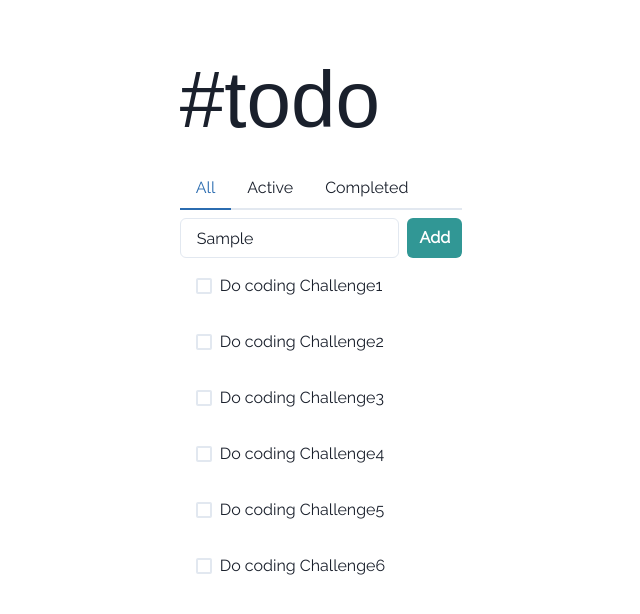
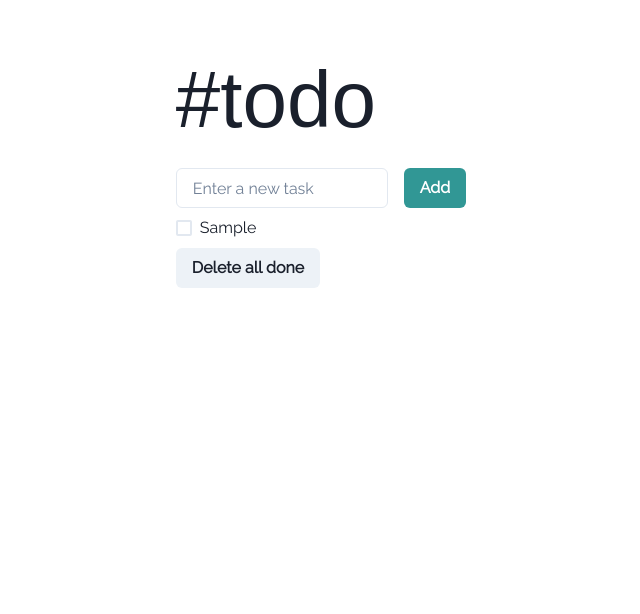
Before and after one commit to Calderdavid/TodoChallenge, a React (Vite) app: page / in a window 1280 px wide. Both pictures are taken after typing "Sample" into the empty fields and a click on the button "Add". Shown: the top 614 px of the page, without its empty margins (319-959 px from the left). Built offline with nearby package versions, Linux system fonts and the light colour scheme.

Commit message:
modified:   src/todo/TodoPage.jsx 	new file:   src/todo/components/CheckBox.jsx 	new file:   src/todo/components/FormTodo.jsx 	deleted:    src/todo/components/ShowAll.jsx 	new file:   src/todo/components/TaskList.jsx

```diff
--- a/src/todo/TodoPage.jsx
+++ b/src/todo/TodoPage.jsx
@@ -8,46 +8,19 @@ import { Grid,
 import '@fontsource/raleway/400.css'
 import '@fontsource/open-sans/700.css'
 import { useState } from 'react'
+import { FormTodo } from './components/FormTodo'
+import { TaskList } from './components/TaskList'
 
 
-const tasks = [
-    {
-        desc: 'Do coding Challenge1',
-        isActive: false
-    },
-    {
-        desc: 'Do coding Challenge2',
-        isActive: false
-    },
-    {
-        desc: 'Do coding Challenge3',
-        isActive: false
-    },
-    {
-        desc: 'Do coding Challenge4',
-        isActive: false
-    },
-    {
-        desc: 'Do coding Challenge5',
-        isActive: false
-    },
-    {
-        desc: 'Do coding Challenge6',
-        isActive: false
-    },
-]
+
 
 export const TodoPage = () => {
 
-    // const { state } = useCheckbox();
-    const [isChecked, setIsChecked] = useState(false)
+    const [list, setList] = useState([]);
 
-
-    const handleOnChange = () => {
-        // console.log(isChecked)
-        setIsChecked(!isChecked);
+    const handleAddItem = (addItem) => {
+        setList([...list, addItem])
     }
-
 
     return (
         <>
@@ -60,51 +33,72 @@ export const TodoPage = () => {
                 <GridItem>
                     <Text fontSize={80} fontFamily='sans-serif'>#todo</Text>
                 </GridItem>
-                <GridItem>
-                    <Tabs>
-                        <TabList>
-                            <Tab>All</Tab>
-                            <Tab>Active</Tab>
-                            <Tab>Completed</Tab>
-                        </TabList>
 
-                    {/* <ShowAll tasks={tasks}/>          */}
-                        <FormControl display="flex" alignItems="center" mt={2}>
-                            <Input placeholder="Enter a new task"/>
-                            <Button
-                                colorScheme='teal'
-                                type='submit'
-                                ml={2}
-                            >
-                                Add
-                            </Button>
-                        </FormControl>
-                        {
-                            tasks.map((task, index) => (
-                                <TabPanels key={task.desc}>
-                                    <TabPanel>
-                                        <CheckboxGroup colorScheme='green'>
-                                            <Stack spacing={[1, 5]}>
-                                                <Checkbox
-                                                    // onChange={handleOnChange}
-                                                    // value={isChecked}
-                                                >
-                                                    {task.desc}
-                                                </Checkbox>
-                                            </Stack>
-                                        </CheckboxGroup>
-                                    </TabPanel>
-                                </TabPanels>
-                            ))
-                        }
-                    </Tabs>
-                </GridItem>
+                <FormTodo handleAddItem={handleAddItem}/>
+
+                <TaskList list={list} setList={setList}/>
 
             </Grid>
 
+        </>
+        // <>
+        //     <Grid
+        //         templateRows='repeat(2)'
+        //         gap={2}
+        //         mt={10}
+        //         justifyContent="center"
+        //     >
+        //         <GridItem>
+        //             <Text fontSize={80} fontFamily='sans-serif'>#todo</Text>
+        //         </GridItem>
+        //         <GridItem>
+        //             <Tabs>
+        //                 <TabList>
+        //                     <Tab>All</Tab>
+        //                     <Tab>Active</Tab>
+        //                     <Tab>Completed</Tab>
+        //                 </TabList>
+
+        //                 <FormControl display="flex" alignItems="center" mt={2}>
+        //                     <Input
+        //                         placeholder="Enter a new task"
+        //                         // onChange={handleInputChange}
+        //                         // value={newTask}
+        //                     />
+        //                     <Button
+        //                         colorScheme='teal'
+        //                         type='submit'
+        //                         ml={2}
+        //                     >
+        //                         Add
+        //                     </Button>
+        //                 </FormControl>
+        //                 {
+        //                     tasks.map((task, index) => (
+        //                         <TabPanels key={task}>
+        //                             <TabPanel>
+        //                                 <CheckboxGroup colorScheme='green'>
+        //                                     <Stack spacing={[1, 5]}>
+        //                                         <Checkbox
+        //                                             // onChange={handleOnChange}
+        //                                             // value={isChecked}
+        //                                         >
+        //                                             {task}
+        //                                         </Checkbox>
+        //                                     </Stack>
+        //                                 </CheckboxGroup>
+        //                             </TabPanel>
+        //                         </TabPanels>
+        //                     ))
+        //                 }
+        //             </Tabs>
+        //         </GridItem>
+
+        //     </Grid>
 
 
-        </>
+
+        // </>
 
     )
 }
--- /dev/null
+++ b/src/todo/components/CheckBox.jsx
@@ -0,0 +1,22 @@
+import React from 'react'
+import { Checkbox, CheckboxGroup } from '@chakra-ui/react'
+
+export const CheckBox = (props) => {
+
+  const {
+    onChange,
+    data: { id, description, done }
+  } = props;
+
+    return (
+      <>
+        <Checkbox
+          name={id}
+          defaultChecked={done}
+          onChange={onChange}
+        >{description}</Checkbox>
+
+
+      </>
+    )
+}
--- /dev/null
+++ b/src/todo/components/FormTodo.jsx
@@ -0,0 +1,54 @@
+import React, { useState } from 'react'
+import { Input, Button, Grid, GridItem } from '@chakra-ui/react'
+
+export const FormTodo = (props) => {
+
+    const [description, setDescription] = useState("");
+
+    const { handleAddItem } = props;
+
+    const handleInputChange = (e) => {
+        setDescription(e.target.value);
+    }
+
+    const handleSubmit = (e) => {
+        e.preventDefault();
+
+        handleAddItem({
+            done: false,
+            id: (+new Date()).toString(),
+            description
+        });
+        setDescription("")
+    }
+
+    return (
+        <>
+                    <form alignItems="center" mt={2} onSubmit={handleSubmit}>
+                        <Grid
+                            gap={2}
+                            justifyContent="center"
+                            display="flex"
+                        >
+                            <GridItem>
+                                <Input
+                                    placeholder="Enter a new task"
+                                    value={description}
+                                    onChange={handleInputChange}
+                                />
+                            </GridItem>
+
+                            <GridItem>
+                                <Button
+                                    colorScheme='teal'
+                                    type="submit"
+                                    ml={2}
+                                >
+                                    Add
+                                </Button>
+                            </GridItem>
+                        </Grid>
+                    </form>
+        </>
+    )
+}
--- /dev/null
+++ b/src/todo/components/TaskList.jsx
@@ -0,0 +1,46 @@
+import React from 'react'
+import { CheckBox } from './CheckBox'
+import { Button, ButtonGroup } from '@chakra-ui/react'
+
+export const TaskList = (props) => {
+
+  const { list, setList } = props;
+
+  const onChangeStatus = (e) => {
+
+    const { name, checked } = e.target;
+
+    const updateList = list.map(item => ({
+      ...item,
+      done: item.id === name ? checked : item.done
+    }));
+
+    setList(updateList);
+  }
+
+  const onClickRemoveItem = e => {
+    const updateList = list.filter(item => !item.done);
+    setList(updateList);
+  };
+
+
+  const chk = list.map((item) => (
+    <CheckBox key={item.id} data={item} onChange={onChangeStatus}/>
+  ))
+
+  return (
+    <>
+        <>
+          {list.length ? chk : "No tasks yet."}
+          {
+            list.length ? (
+              <p>
+                <Button onClick={onClickRemoveItem}>
+                  Delete all done
+                </Button>
+              </p>
+            ) : null}
+        </>
+    </>
+  )
+}
```
Also changed, not shown: src/todo/components/ShowAll.jsx (deleted, +0 -20 lines).
